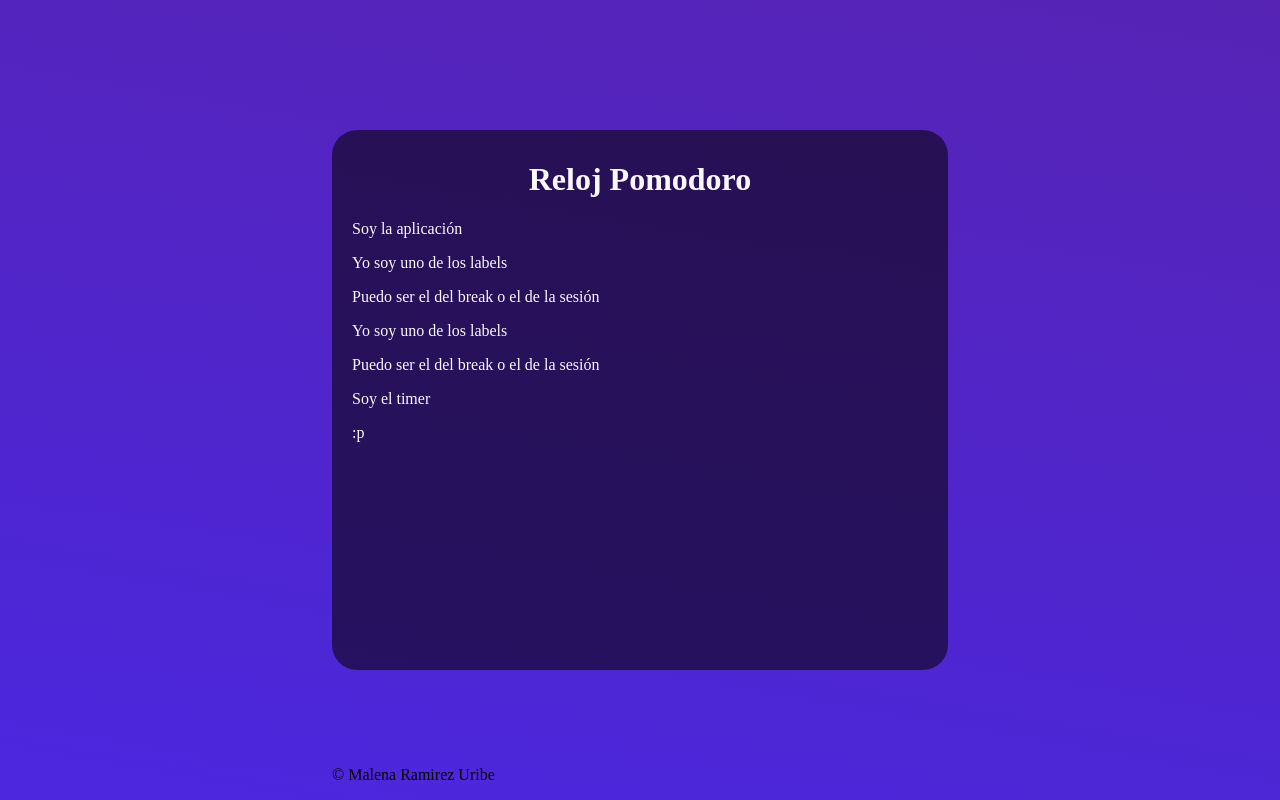
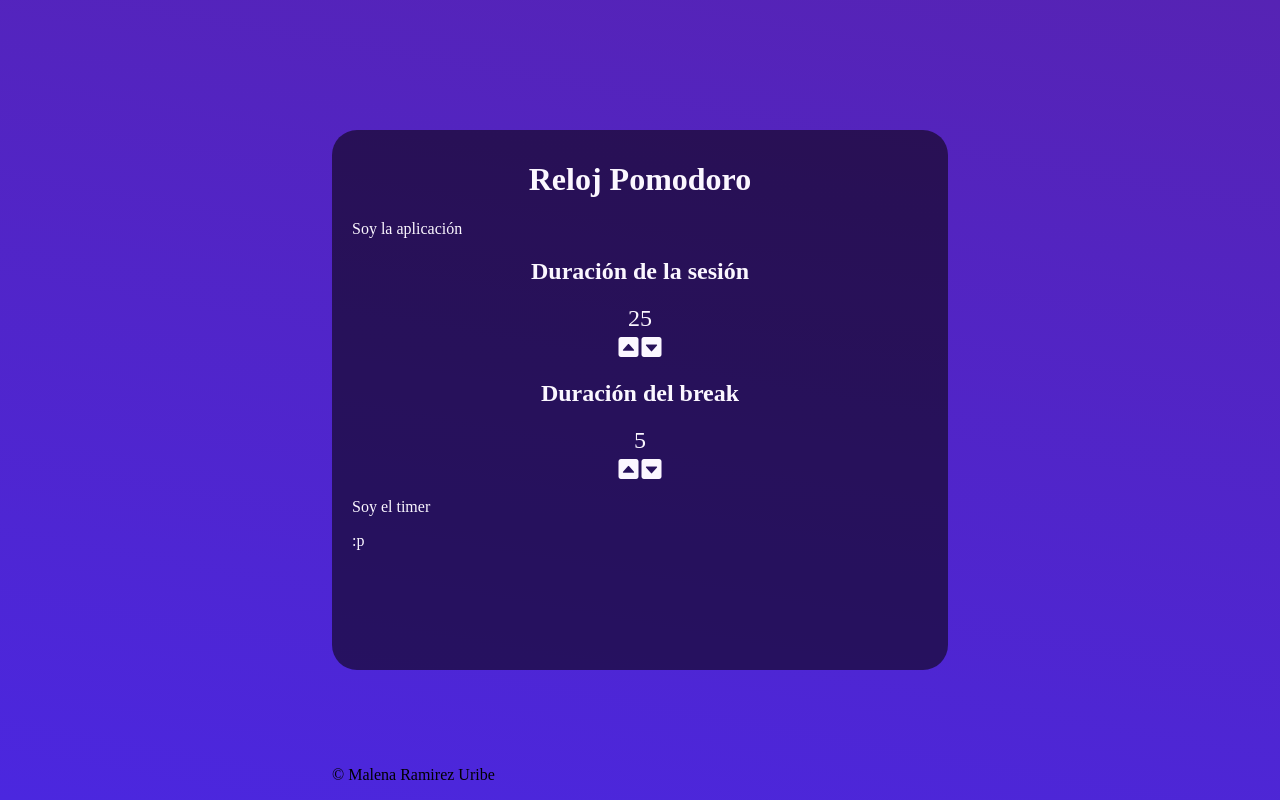
Before and after one commit to Malena-Ramirez/pomodoro-clock, a React (Create React App) app: page / in a window 1280 px wide. Built offline with nearby package versions, Linux system fonts and the light colour scheme.

Commit message:
Estilos y funcionalidad a label

```diff
--- a/src/components/Label.jsx
+++ b/src/components/Label.jsx
@@ -1,11 +1,44 @@
-import React from 'react';
+import React, { useState } from 'react';
+import {
+  LabelContainer,
+  LabelLengthContainer,
+  LabelTitle,
+  DisplayLength,
+  UpdateLengthIcon,
+} from './LabelStyled';
 
-const Label = () => {
+const Label = ({ id }) => {
+  const name = id === 'session' ? 'de la sesión' : 'del break';
+  const minutes = id === 'session' ? 25 : 5;
+  const [length, setLength] = useState(minutes);
+
+  const handleIncrement = () => {
+    setLength(length + 1);
+  };
+
+  const handleDecrement = () => {
+    if (length > 0) {
+      setLength(length - 1);
+    }
+  };
+
   return (
-    <div>
-      <p>Yo soy uno de los labels</p>
-      <p>Puedo ser el del break o el de la sesión</p>
-    </div>
+    <LabelContainer>
+      <LabelTitle id={`${id}-label`}>Duración {name}</LabelTitle>
+      <LabelLengthContainer>
+        <DisplayLength id={`${id}-length`}>{length}</DisplayLength>
+        <UpdateLengthIcon
+          onClick={handleIncrement}
+          className='bi bi-caret-up-square-fill'
+          id={`${id}-increment`}
+        ></UpdateLengthIcon>
+        <UpdateLengthIcon
+          onClick={handleDecrement}
+          className='bi bi-caret-down-square-fill'
+          id={`${id}-decrement`}
+        ></UpdateLengthIcon>
+      </LabelLengthContainer>
+    </LabelContainer>
   );
 };
 
--- /dev/null
+++ b/src/components/LabelStyled.js
@@ -0,0 +1,40 @@
+import styled from "styled-components";
+
+export const LabelsContainer = styled.div`
+  display:flex;
+  justify-content: space-around;
+`;
+
+export const LabelContainer = styled.div`
+  display:flex;
+  flex-direction: column;
+  justify-content: center;
+  align-items: center;
+`;
+
+export const LabelTitle = styled.h2`
+  font-size: 1.5rem;
+`;
+
+export const LabelLengthContainer = styled.div`
+  display:grid;
+  grid-template-columns: 1fr 1fr;
+  row-gap: 5px;
+  column-gap: 3px;
+`;
+
+export const DisplayLength = styled.p`
+  grid-column: 1/3;
+  font-size:1.5rem;
+  text-align:center;
+  margin: 0;
+`;
+
+export const UpdateLengthIcon = styled.i`
+  margin: 0;
+  font-size: 1.25rem;
+  cursor: pointer;
+  &:hover{
+    color: #4b27df;
+  }
+`;
```
